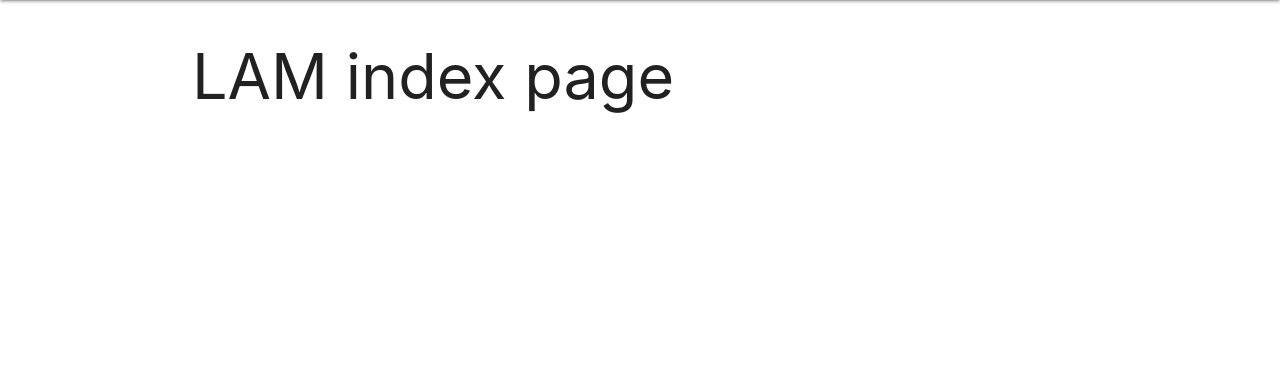
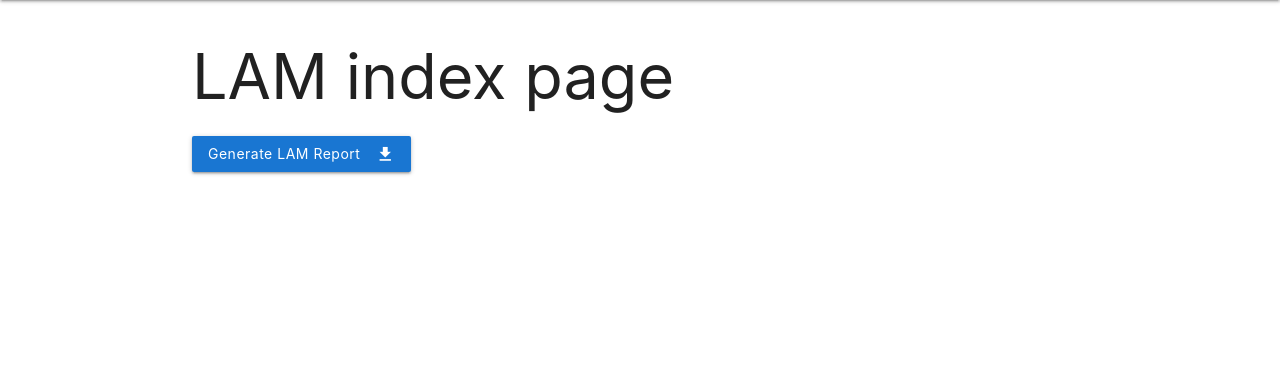
Before and after one commit to meaningfy-ws/lam4doc, a Flask app: page / in a window 1280 px wide. Shown: the part 64-438 px from the top of the page. Run offline with Flask 2, Linux system fonts and the light colour scheme; parts of the project's set-up code (start-up, migrations or seed data) failed here and were passed over.

Commit message:
Add get report ui view
- add api_wrapper.py method

```diff
--- a/lam4doc/entrypoints/ui/templates/index.html
+++ b/lam4doc/entrypoints/ui/templates/index.html
@@ -4,4 +4,7 @@
 
 {% block app_content %}
     <h1 id="title">{{ title }}</h1>
+    <a href="{{ url_for('download_lam_report') }}"
+       id="LAM-report"
+       class="btn btn-file blue darken-2">Generate LAM Report<i class="material-icons right">file_download</i></a>
 {% endblock %}
--- a/lam4doc/entrypoints/ui/views.py
+++ b/lam4doc/entrypoints/ui/views.py
@@ -8,11 +8,39 @@
 """
 UI pages
 """
-from flask import render_template
+import logging
+import tempfile
+from pathlib import Path
 
+from flask import render_template, send_from_directory, flash
+
+from lam4doc.config import LAM_LOGGER
 from lam4doc.entrypoints.ui import app
+from lam4doc.entrypoints.ui.api_wrapper import get_lam_report as api_get_lam_report
+
+logger = logging.getLogger(LAM_LOGGER)
 
 
 @app.route('/', methods=['GET'])
 def index():
     return render_template('index.html', title='LAM index page')
+
+
+@app.route('/lam-report')
+def download_lam_report():
+    logger.debug('request LAM report view')
+    try:
+        with tempfile.TemporaryDirectory() as temp_folder:
+            file_name = f'LAM-report.html'
+            report_content, _ = api_get_lam_report()
+            report = Path(temp_folder) / file_name
+            report.write_bytes(report_content)
+            logger.debug('render LAM report view')
+            return send_from_directory(Path(temp_folder), file_name, as_attachment=True)
+    except Exception as e:
+        logger.exception(str(e))
+
+        flash(str(e), 'error')
+
+        logger.debug('redirect to index view')
+        return render_template('index.html')
```
Also changed, not shown: lam4doc/config.py (+8 -1 lines), lam4doc/entrypoints/ui/api_wrapper.py (+25 -0 lines).
